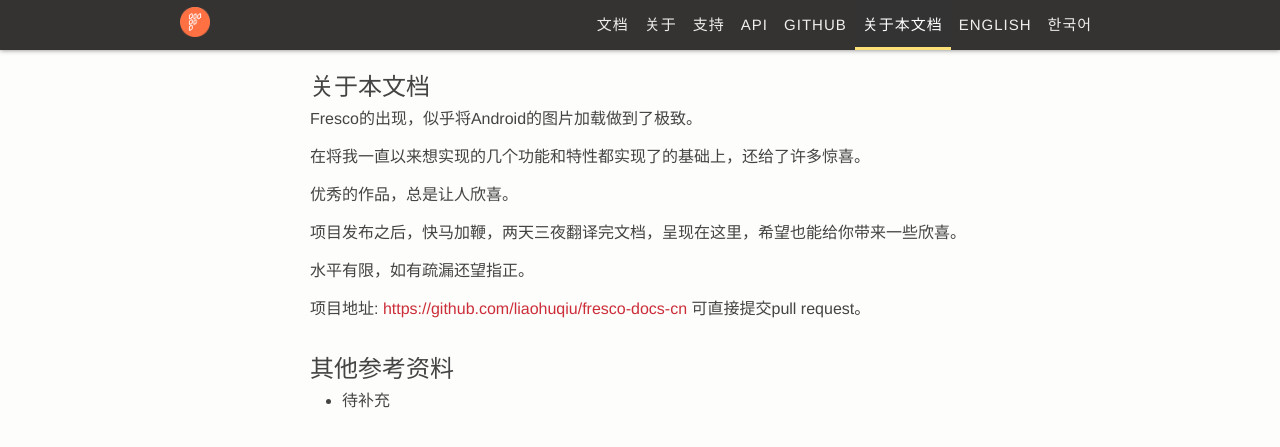
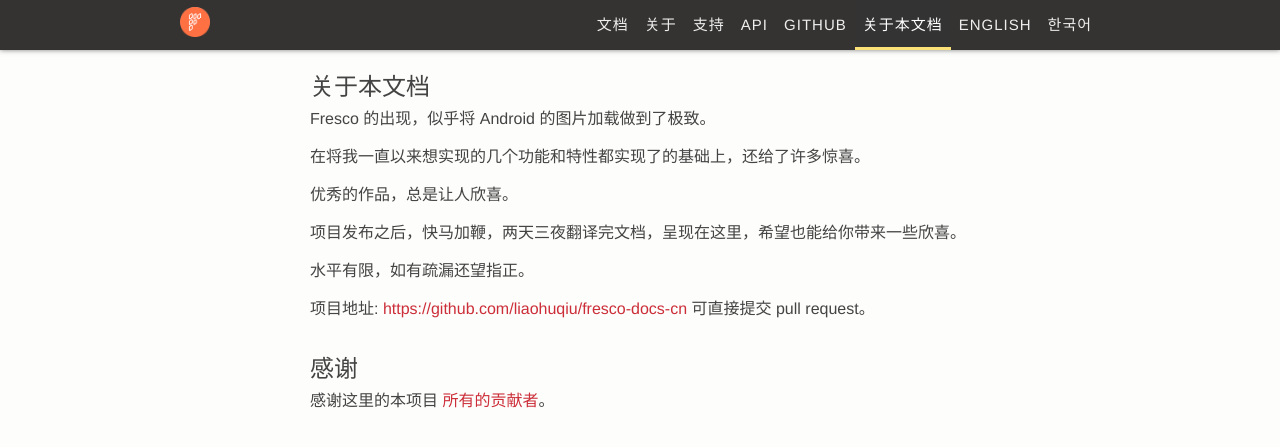
Before and after one commit to liaohuqiu/fresco-docs-cn, a Jekyll site: the page built from docs/about.md, in a window 1280 px wide. Shown: the top 447 px of the page. Built offline with Jekyll 4.4.1, drawn with Linux system fonts in a browser that asks for light colours; Markdown is read by kramdown in place of the engine named in the settings.

Commit message:
update about: add contributors, fix $41, fix #42

```diff
--- a/docs/about.md
+++ b/docs/about.md
@@ -7,7 +7,7 @@
 
 ## 关于本文档
 
-Fresco的出现，似乎将Android的图片加载做到了极致。
+Fresco 的出现，似乎将 Android 的图片加载做到了极致。
 
 在将我一直以来想实现的几个功能和特性都实现了的基础上，还给了许多惊喜。
 
@@ -17,8 +17,8 @@
 
 水平有限，如有疏漏还望指正。
 
-项目地址:  [https://github.com/liaohuqiu/fresco-docs-cn](https://github.com/liaohuqiu/fresco-docs-cn) 可直接提交pull request。
+项目地址:  [https://github.com/liaohuqiu/fresco-docs-cn](https://github.com/liaohuqiu/fresco-docs-cn) 可直接提交 pull request。
 
-## 其他参考资料
+## 感谢
 
-* 待补充
+感谢这里的本项目 [所有的贡献者](https://github.com/liaohuqiu/fresco-docs-cn/graphs/contributors)。
```
